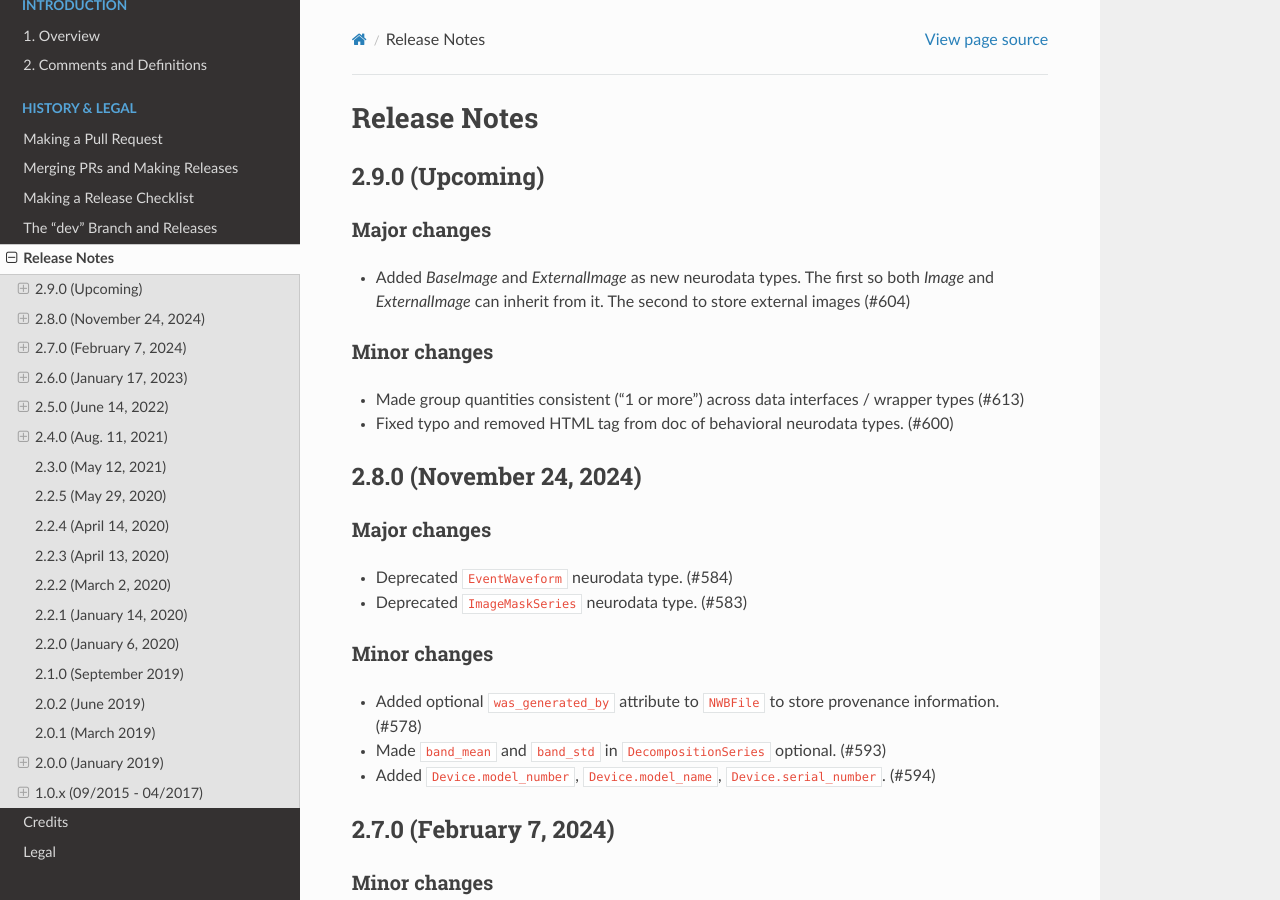
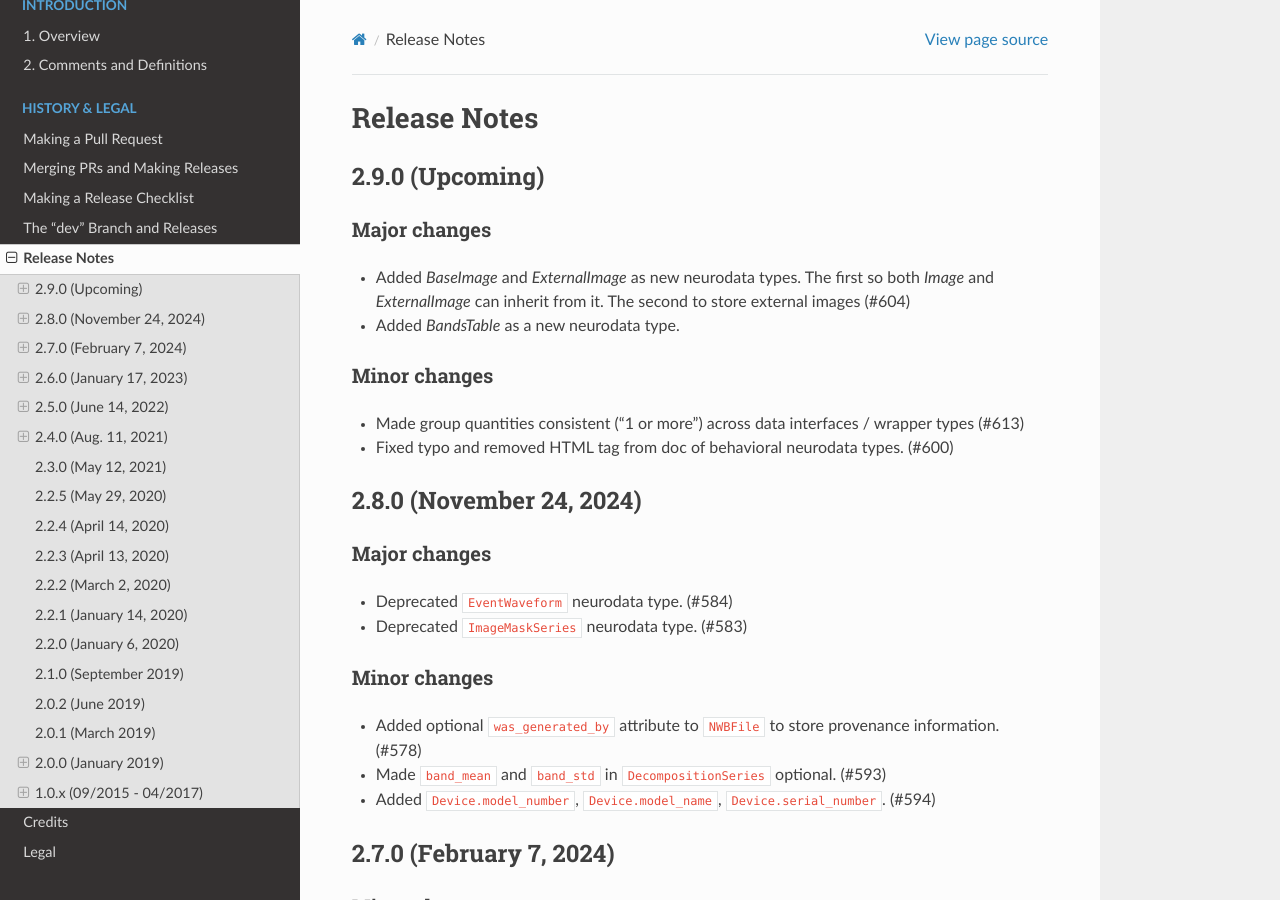
Before and after one commit to NeurodataWithoutBorders/nwb-schema, a Sphinx documentation site: the page built from docs/format/source/format_release_notes.rst, in a window 1280 px wide and 900 px high. Built offline with Sphinx 7.4.7 and the Read the Docs theme 3.1.0, drawn with Linux system fonts in a browser that asks for light colours.

Commit message:
Update format_release_notes.rst

```diff
--- a/docs/format/source/format_release_notes.rst
+++ b/docs/format/source/format_release_notes.rst
@@ -9,6 +9,7 @@ Release Notes
 Major changes
 ^^^^^^^^^^^^^
 - Added `BaseImage` and `ExternalImage` as new neurodata types. The first so both `Image` and `ExternalImage` can inherit from it. The second to store external images (#604)
+- Added `BandsTable` as a new neurodata type.
 
 Minor changes
 ^^^^^^^^^^^^^
```
